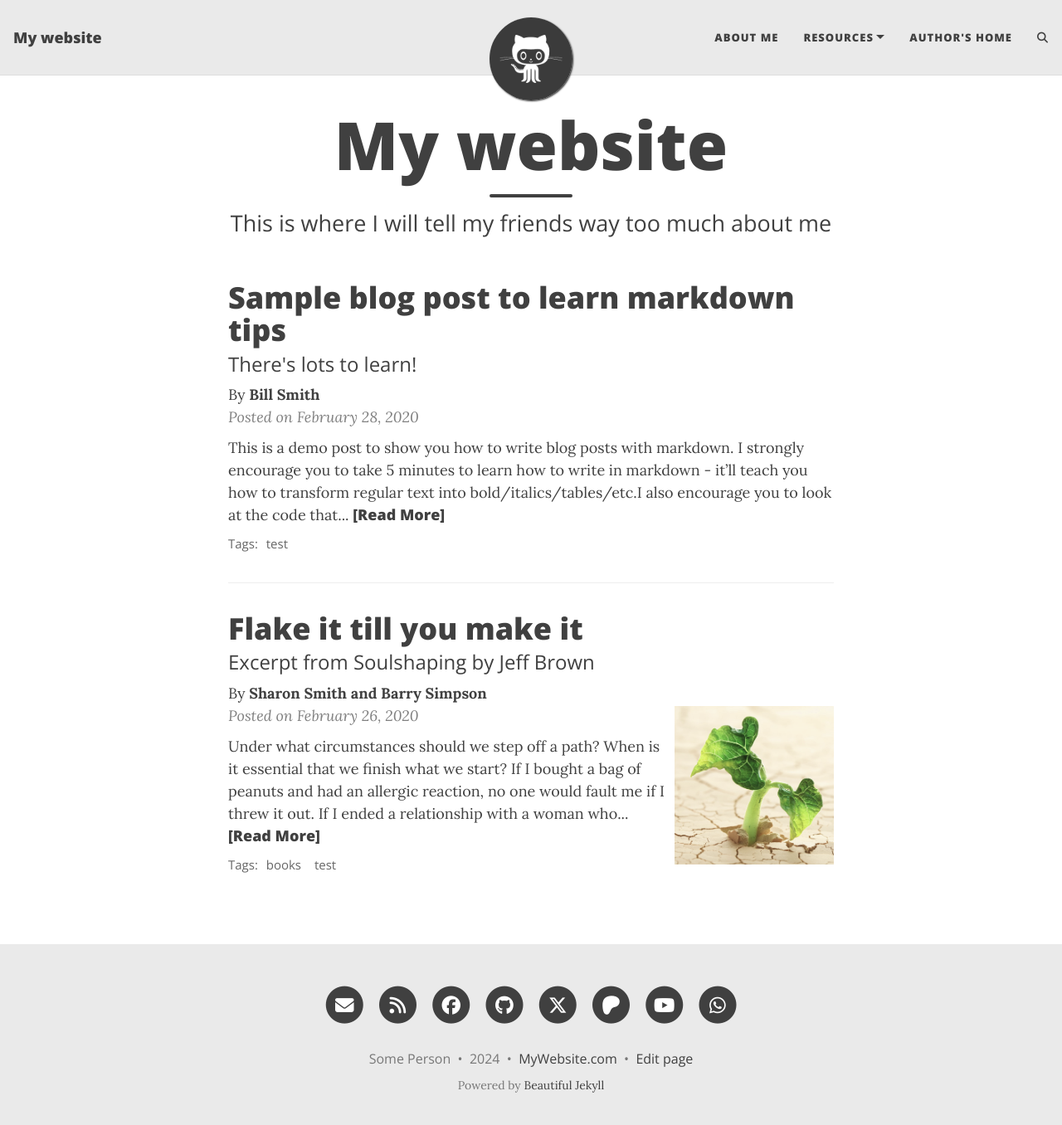
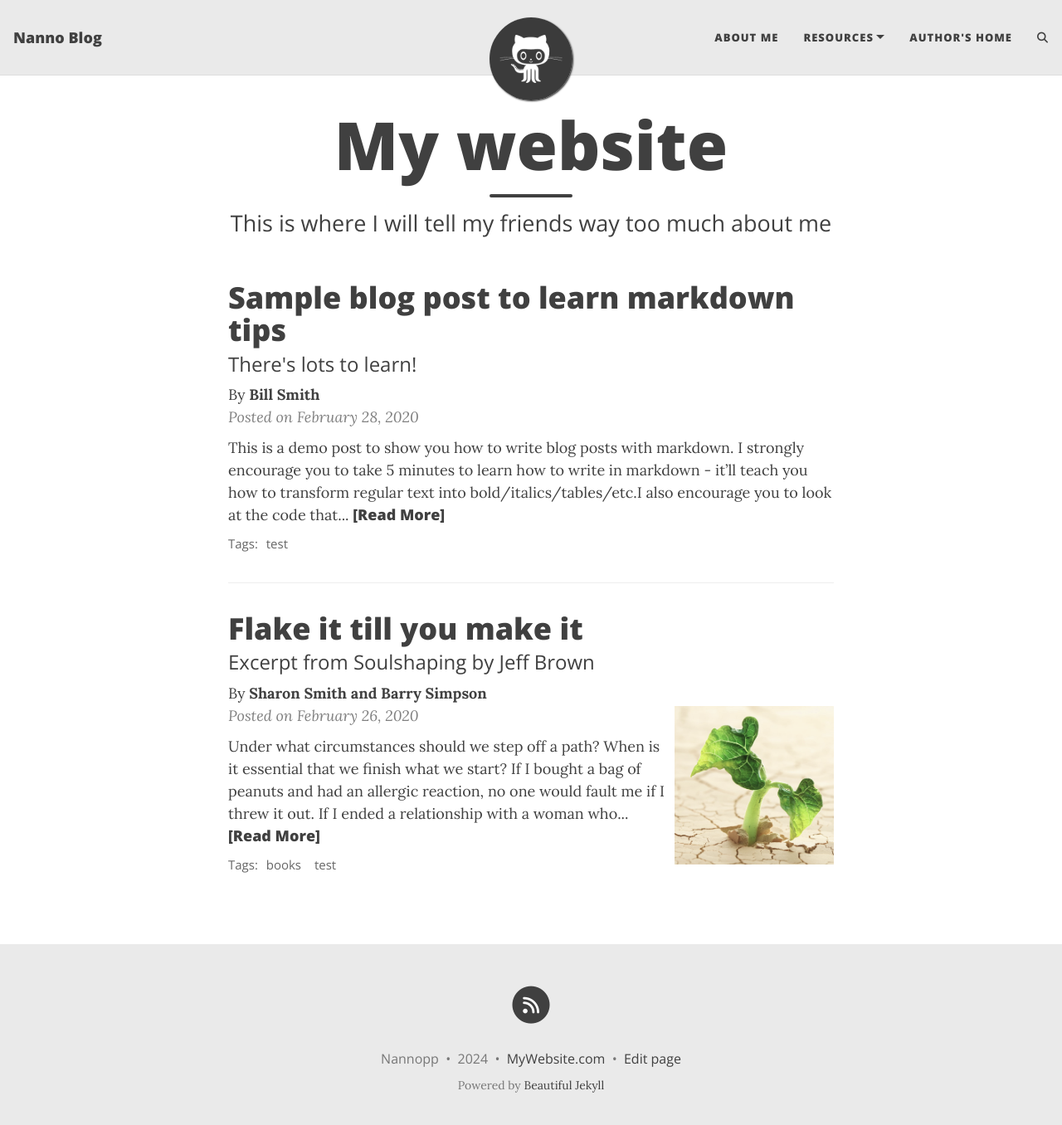
Before and after one commit to Nannopp/blog, a Jekyll site: the page built from index.html, in a window 1280 px wide and 1369 px high. Shown: the top 1356 px of the window at 83% size. Built offline with Jekyll 4.4.1, drawn with Linux system fonts in a browser that asks for light colours; the list of posts is cut into pages by our own code; comment, search, counter and statistics services are not loaded; some of the changed lines change nothing that is shown.

Commit message:
config_fix

```diff
--- a/_config.yml
+++ b/_config.yml
@@ -10,10 +10,10 @@
 ############################
 
 # Name of website
-title: My website
+title: Nanno Blog
 
 # Your name to show in the footer
-author: Some Person
+author: Nannopp
 
 ###############################################
 # --- List of links in the navigation bar --- #
@@ -50,14 +50,14 @@ round-avatar: true
 # You can change the order that they show up on the page by changing the order here.
 # Uncomment the links you want to show and add your information to each one.
 social-network-links:
-  email: "someone@example.com"
+  # email: "someone@example.com"
   rss: true  # remove this line if you don't want to show an RSS link at the bottom
-  facebook: deanattali
-  github: daattali
-  twitter: daattali
-  patreon: DeanAttali
-  youtube: "@daattali"
-  whatsapp: 15551212
+  # facebook: deanattali
+  # github: daattali
+  # twitter: daattali
+  # patreon: DeanAttali
+  # youtube: "@daattali"
+  # whatsapp: 15551212
 #  medium: yourname
 #  reddit: yourname or r/yoursubreddit
 #  linkedin: daattali
```
